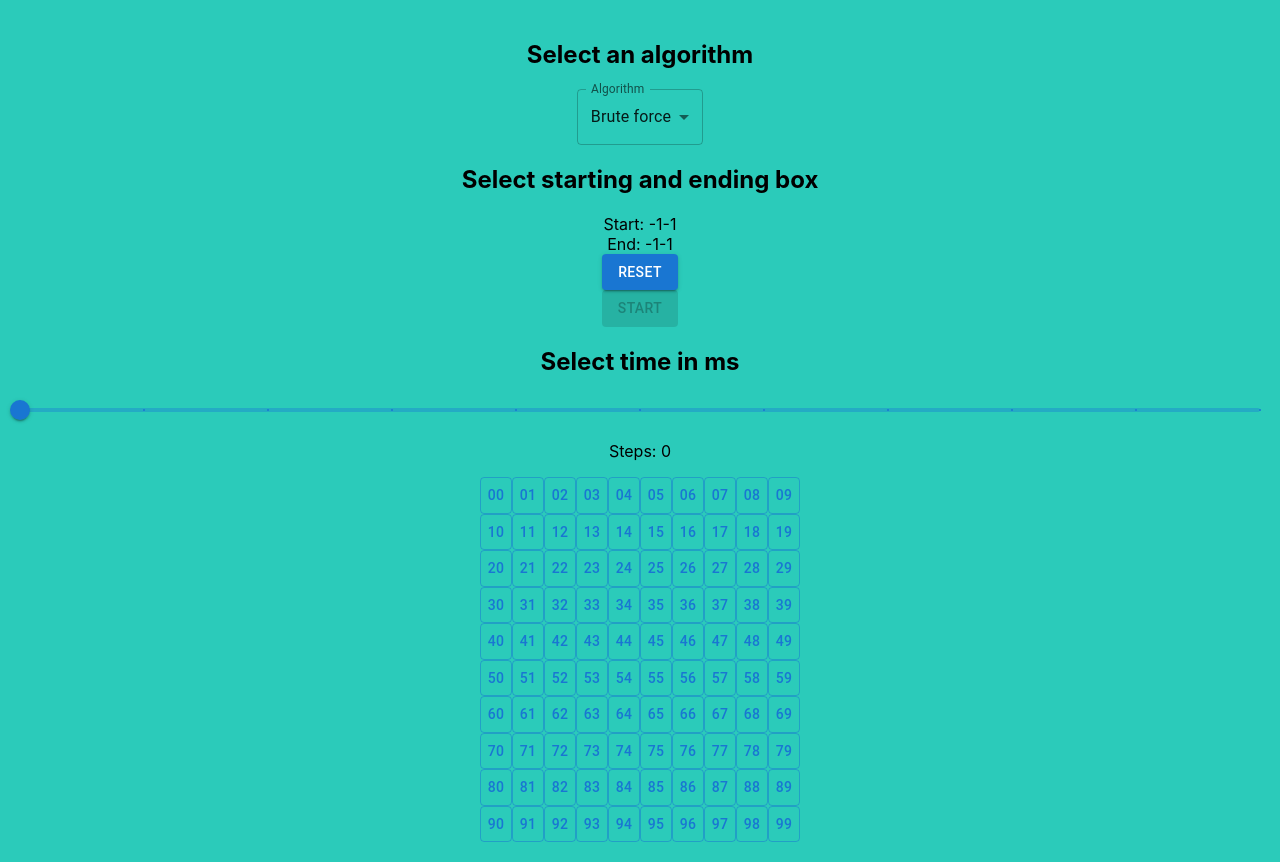
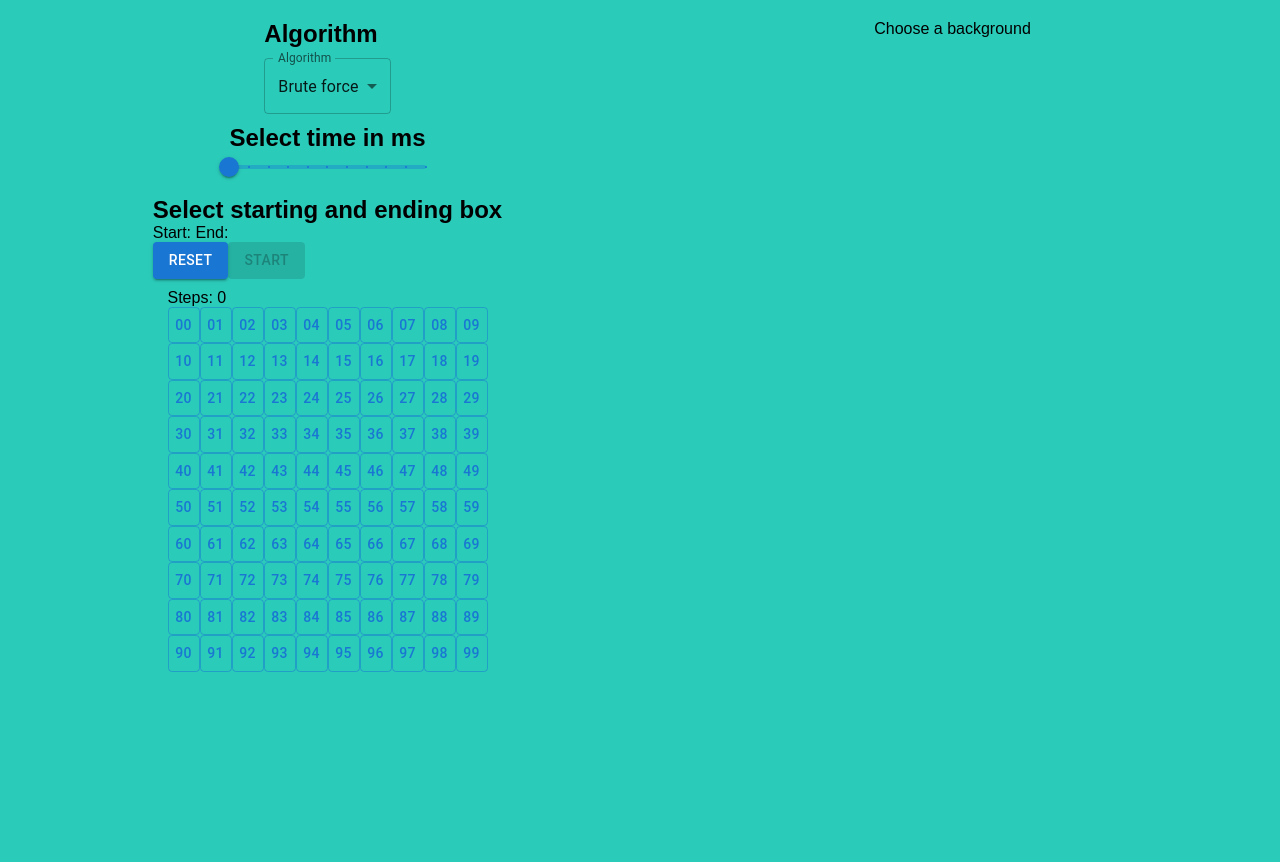
Before and after one commit to lopesamit/othello-hooks, a React (Create React App) app: page / in a window 1280 px wide. After the commit the page ends 800 px from the top, so only its background shows below. Built offline with nearby package versions, Linux system fonts and the light colour scheme.

Commit message:
using flex and styles update

```diff
--- a/package.json
+++ b/package.json
@@ -13,6 +13,8 @@
     "@types/material-ui": "^0.21.12",
     "@types/node": "^17.0.10",
     "@types/react-dom": "^17.0.11",
+    "axios": "^0.26.0",
+    "node-fetch": "^3.2.0",
     "react": "^17.0.2",
     "react-dom": "^17.0.2",
     "react-scripts": "5.0.0",
--- a/src/App.css
+++ b/src/App.css
@@ -1,10 +1,12 @@
 .App {
   align-self: center;
-  display: flex;
-  flex-flow: column;
-  align-items: center;
+  display: grid;
+  gap: 10px;
+  padding: 20px;
+  justify-items: center;
   justify-content: center;
-  padding: 20px;
+  grid-template-columns: repeat(auto-fit, minmax(300px, 1fr));
+  grid-template-areas: 'algorithm' 'slider' 'startEndPoints' 'board';
 }
 
 .App .button {
@@ -12,37 +14,28 @@
   width: 10px;
 }
 
-.App-logo {
-  height: 40vmin;
-  pointer-events: none;
+.algorithm {
+  grid-area: algorithm;
+}
+.algorithm h2 {
+  margin-bottom: 10px;
 }
 
-@media (prefers-reduced-motion: no-preference) {
-  .App-logo {
-    animation: App-logo-spin infinite 20s linear;
+.startEndPoints {
+  grid-area: startEndPoints;
+}
+
+.slider {
+  grid-area: slider;
+}
+
+.board {
+  grid-area: board;
+}
+
+@media screen and (min-width: 400px) {
+  .App {
+    grid-template-columns: repeat(auto-fit, minmax(400px, 2fr));
+    grid-template-areas: 'algorithm' 'slider' 'startEndPoints' 'board';
   }
 }
-
-.App-header {
-  background-color: #282c34;
-  min-height: 100vh;
-  display: flex;
-  flex-direction: column;
-  align-items: center;
-  justify-content: center;
-  font-size: calc(10px + 2vmin);
-  color: white;
-}
-
-.App-link {
-  color: #61dafb;
-}
-
-@keyframes App-logo-spin {
-  from {
-    transform: rotate(0deg);
-  }
-  to {
-    transform: rotate(360deg);
-  }
-}
--- a/src/App.tsx
+++ b/src/App.tsx
@@ -1,11 +1,13 @@
 import './App.css';
 import { Board } from './components/Board';
+import { Background } from './components/Background';
 import React from 'react';
 
 function App() {
   return (
     <div className="App">
       <Board key="board" />
+      <Background key="background" />
     </div>
   );
 }
--- a/src/algorithms/bfs.tsx
+++ b/src/algorithms/bfs.tsx
@@ -23,7 +23,6 @@ export const traversalBFS = async function (
     .map(() => new Array(matrix[0].length).fill(false));
 
   const values = [];
-  let [startI, startJ] = startPt;
   const [endI, endJ] = endPt;
 
   const queue = [startPt];
--- /dev/null
+++ b/src/components/Background.tsx
@@ -0,0 +1,5 @@
+import React from 'react';
+
+export const Background = () => {
+  return <>Choose a background</>;
+};
--- a/src/components/Board.tsx
+++ b/src/components/Board.tsx
@@ -4,6 +4,7 @@ import { bruteForce } from '../algorithms/bruteForce';
 import { traversalDFS } from '../algorithms/dfs';
 import { traversalBFS } from '../algorithms/bfs';
 import { makeButton } from './Button';
+
 export type BtnColor =
   | 'inherit'
   | 'primary'
@@ -45,7 +46,6 @@ export const Board = () => {
   function setBoard(i: number, j: number, color?: BtnColor) {
     board[i][j] = makeButton(i, j, 'contained', setCoordinates);
     setBoardState([...board]);
-    console.log(startPt);
 
     if (startPt[0] === -1) {
       setStart([i, j]);
@@ -111,7 +111,8 @@ export const Board = () => {
 
   return (
     <>
-      <h2>Select an algorithm</h2>
+      <div className="algorithm">
+        <h2>Algorithm</h2>
         <TextField
           label="Algorithm"
           value={algorithm}
@@ -123,10 +124,14 @@ export const Board = () => {
           <MenuItem value="bfs">Breath first search</MenuItem>
           <MenuItem value="dfs">Depth first search</MenuItem>
         </TextField>
+      </div>
 
+      <div className="startEndPoints">
         <h2>Select starting and ending box</h2>
-      <div>Start: {startPt}</div>
-      <div>End: {endPt}</div>
+        <div>
+          Start: {startPt[0] !== -1 ? startPt : ''} End:{' '}
+          {endPt[0] !== -1 ? endPt : ''}
+        </div>
         <Button variant="contained" onClick={() => setReset(true)}>
           Reset
         </Button>
@@ -137,7 +142,9 @@ export const Board = () => {
         >
           Start
         </Button>
+      </div>
 
+      <div className="slider">
         <h2>Select time in ms </h2>
 
         <Slider
@@ -156,16 +163,16 @@ export const Board = () => {
               : setSliderValue(value)
           }
         />
-      <div>
+      </div>
+      <div className="board">
         <p>Steps: {steps}</p>
-      </div>
-
         {board.map((a, i) => (
           <div key={i}>
             {a.map((b, j) => board[i][j])}
             <br />
           </div>
         ))}
+      </div>
     </>
   );
 };
--- a/src/index.css
+++ b/src/index.css
@@ -1,11 +1,16 @@
+* {
+  margin: 0;
+  padding: 0;
+  font-family: 'Nunito', sans-serif;
+  box-sizing: border-box;
+}
+
 body {
-  margin: 0;
   font-family: -apple-system, BlinkMacSystemFont, 'Segoe UI', 'Roboto',
     'Oxygen', 'Ubuntu', 'Cantarell', 'Fira Sans', 'Droid Sans',
     'Helvetica Neue', sans-serif;
   -webkit-font-smoothing: antialiased;
   -moz-osx-font-smoothing: grayscale;
-  padding: 0;
   height: 100vh;
   background-color: #2bcbba;
 }
```
Also changed, not shown: 1 other file (tests, documents, lock files or other folders). Lines whose indentation alone changed are shown as unchanged.
